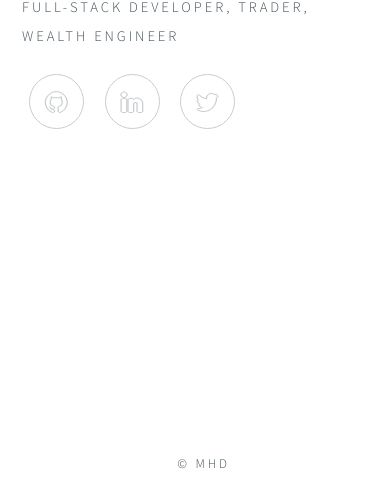
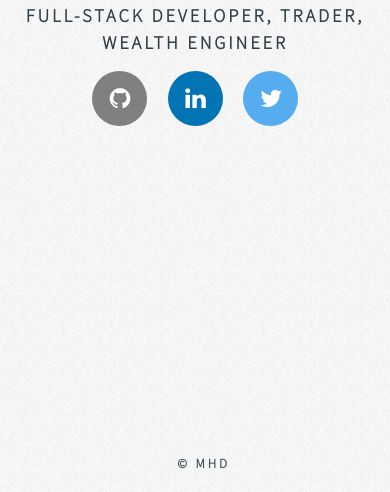
Before and after one commit to mileshd/mileshd.github.io, a website: page index.html in a window 390 px wide. Shown: the part 352-844 px from the top of the page. Drawn offline with Linux system fonts and the light colour scheme.

Commit message:
Add background image, refactor mobile styles

```diff
--- a/assets/css/main.css
+++ b/assets/css/main.css
@@ -158,6 +158,7 @@ p {
 }
 
 h1, h2, h3, h4, h5, h6 {
+    font-weight: 700;
     color: #313f47;
     line-height: 1.5;
     margin: 0 0 0.75em 0;
@@ -196,8 +197,15 @@ h6 {
 
 @media screen and (max-width: 480px) {
 
+    h1, h3 {
+        text-align: center;
+    }
     h1 {
-        font-size: 1.65em;
+        font-size: 1.85em;
+    }
+
+    h3 {
+        font-size: 1.25em;
     }
 
 }
@@ -280,12 +288,29 @@ ul.icons li a {
     width: 3.75em;
     height: 3.75em;
     border-radius: 100%;
-    border: solid 1px #c8cccf;
     line-height: 3.75em;
     overflow: hidden;
     text-align: center;
     text-indent: 3.75em;
     white-space: nowrap;
+}
+
+ul.icons li a.fa-github {
+    background: #808080;
+}
+ul.icons li a.fa-github:hover {
+}
+
+ul.icons li a.fa-linkedin {
+    background: #0274B3;
+}
+ul.icons li a.fa-linkedin:hover {
+}
+
+ul.icons li a.fa-twitter {
+    background: #55ACEE;
+}
+ul.icons li a.fa-twitter:hover {
 }
 
 ul.icons li a:before {
@@ -299,17 +324,12 @@ ul.icons li a:before {
 
 ul.icons li a:before {
     color: #ffffff;
-    text-shadow: 1.25px 0px 0px #c8cccf, -1.25px 0px 0px #c8cccf, 0px 1.25px 0px #c8cccf, 0px -1.25px 0px #c8cccf;
-}
-
-ul.icons li a:hover:before {
-    text-shadow: 1.25px 0px 0px #ff7496, -1.25px 0px 0px #ff7496, 0px 1.25px 0px #ff7496, 0px -1.25px 0px #ff7496;
 }
 
 ul.icons li a:before {
     position: absolute;
     top: 0;
-    left: 0;
+    left: 2px;
     width: inherit;
     height: inherit;
     font-size: 1.85rem;
@@ -318,11 +338,15 @@ ul.icons li a:before {
     text-indent: 0;
 }
 
-ul.icons li a:hover {
-    border-color: #ff7496;
-}
+/*ul.icons li a:hover {*/
+    /*border-color: #ff7496;*/
+/*}*/
 
 @media screen and (max-width: 480px) {
+
+    ul {
+        text-align: center;
+    }
 
     ul.icons li a:before {
         font-size: 1.5rem;
@@ -386,6 +410,7 @@ dl dd {
     min-height: 100%;
     padding: 1.5em;
     z-index: 2;
+    background: #fafafa url(../images/background.png);
 }
 
 #wrapper > * {
@@ -413,7 +438,6 @@ dl dd {
     max-width: 100%;
     min-width: 27em;
     padding: 4.5em 3em 3em 3em;
-    background: #ffffff;
     border-radius: 4px;
     cursor: default;
     opacity: 0.95;
@@ -473,6 +497,7 @@ dl dd {
     padding: 0 0 0 0.85em;
     border-left: solid 1px rgba(255, 255, 255, 0.5);
     line-height: 1;
+    font-weight: 700;
 }
 
 #footer .copyright li:first-child {
--- a/index.html
+++ b/index.html
@@ -18,7 +18,7 @@
   <section class="main">
     <header>
       <h1>Miles H Dickinson</h1>
-      <p>Full-Stack Developer, Trader, Wealth Engineer</p>
+      <h3>Full-Stack Developer, Trader, Wealth Engineer</h3>
     </header>
     <footer>
       <ul class="icons">
```
Also changed, not shown: assets/images/background.png (added).
